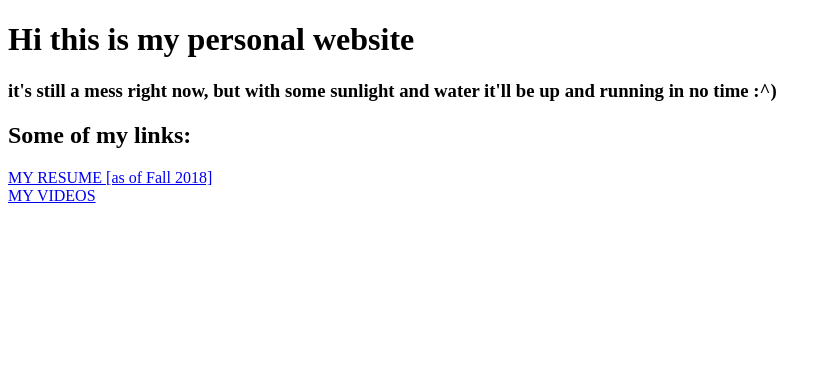
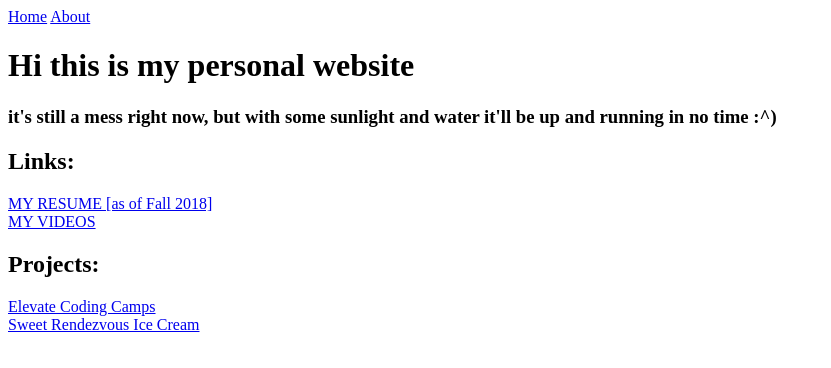
Before and after one commit to andyjuice/andyjuice.github.io, a plain HTML site: page _site/index.html in a window 1280 px wide. Shown: the whole page, without its empty margins (0-831 px from the left). Drawn offline with Linux system fonts and the light colour scheme.

Commit message:
_includes directory

```diff
--- a/_site/index.html
+++ b/_site/index.html
@@ -5,13 +5,23 @@
     <title>Andy Ju | Home</title>
   </head>
   <body>
+    <nav>
+  <a href="/">Home</a>
+  <a href="/about.html">About</a>
+</nav>
+
     <h1>Hi this is my personal website</h1>
 <h3>it's still a mess right now, but with some sunlight and water it'll be up and running in no time :^)</h3>
 
-<h2>Some of my links: </h2>
+<h2>Links:</h2>
 <a href = "rsc/andyJuResumeFall2018.pdf" download>MY RESUME [as of Fall 2018]</a>
 <br />
 <a href = "https://www.youtube.com/andyjuokiedokie">MY VIDEOS</a>
 
+<h2>Projects:</h2>
+<a href = "https://elevatecoding.tk" download>Elevate Coding Camps</a>
+<br />
+<a href = "https://www.sweetrendezvous.net">Sweet Rendezvous Ice Cream</a>
+
   </body>
 </html>
```
Also changed, not shown: _layouts/default.html (+1 -0 lines), _site/project.html (+5 -0 lines).
